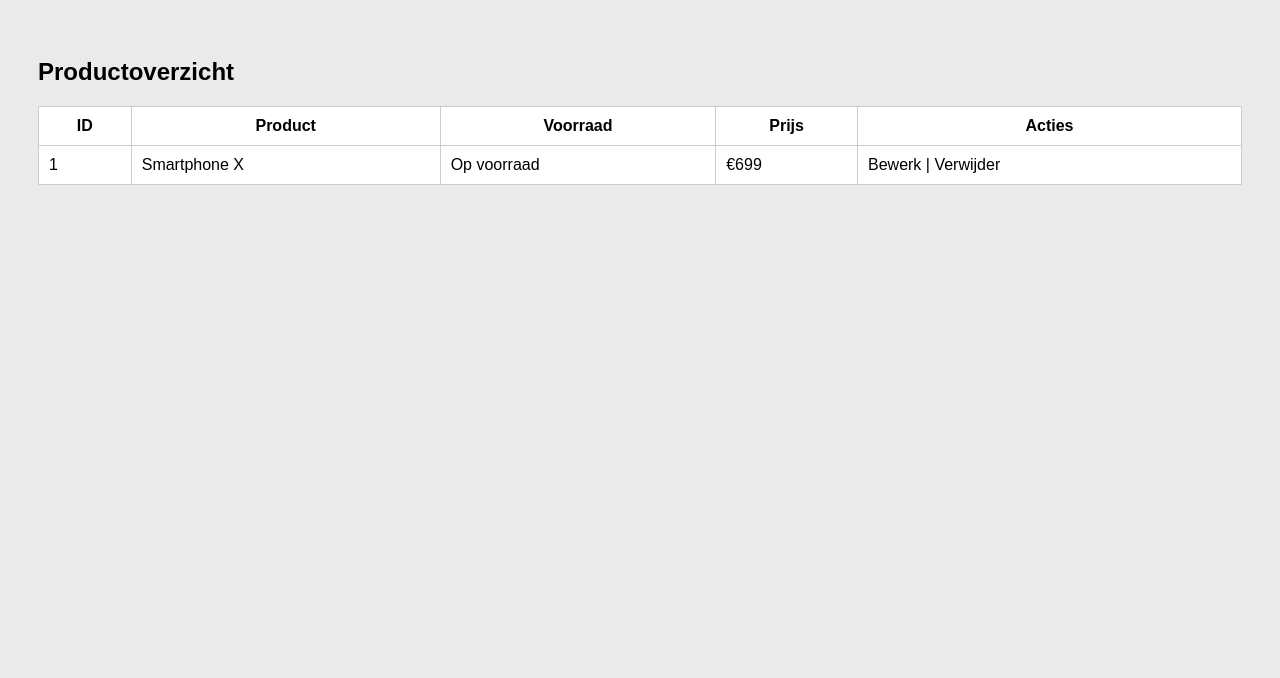
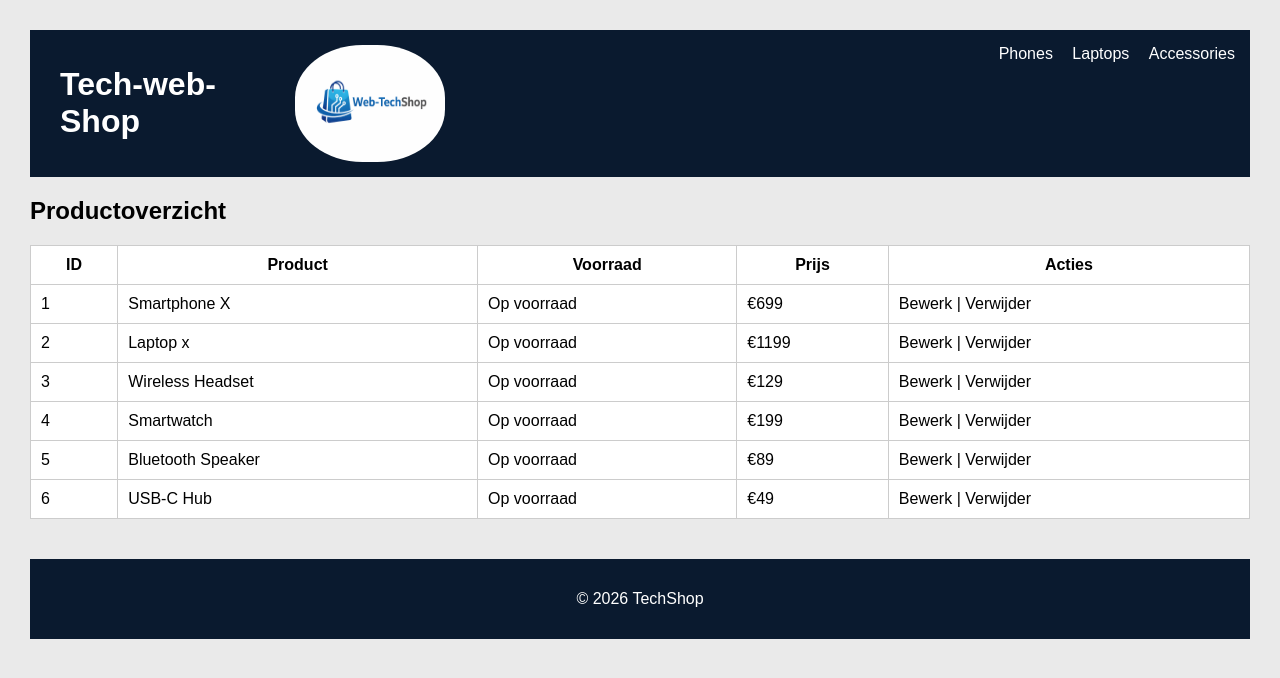
Before and after one commit to BenhamBilal/staticWebProject, a plain HTML site: page admin-folder/admin.html in a window 1280 px wide. Drawn offline with Linux system fonts and the light colour scheme.

Commit message:
admin delen aangepast

```diff
--- a/admin-folder/admin.html
+++ b/admin-folder/admin.html
@@ -5,8 +5,21 @@
     <meta name="viewport" content="width=device-width, initial-scale=1.0" />
     <title>Document</title>
     <link rel="stylesheet" href="/css/admin.css" />
+    <link rel="stylesheet" href="/css/style.css" />
   </head>
   <body>
+    <header>
+      <div class="container-title-logo">
+        <a href="#  "><h1>Tech-web-Shop</h1></a>
+        <img src="/img/web-tech-shop-logo.png" alt="" />
+      </div>
+
+      <nav>
+        <a href="#">Phones</a>
+        <a href="#">Laptops</a>
+        <a href="#">Accessories</a>
+      </nav>
+    </header>
     <h2>Productoverzicht</h2>
 
     <table>
@@ -24,6 +37,44 @@
         <td>€699</td>
         <td>Bewerk | Verwijder</td>
       </tr>
+      <tr>
+        <td>2</td>
+        <td>Laptop x</td>
+        <td>Op voorraad</td>
+        <td>€1199</td>
+        <td>Bewerk | Verwijder</td>
+      </tr>
+      <tr>
+        <td>3</td>
+        <td>Wireless Headset</td>
+        <td>Op voorraad</td>
+        <td>€129</td>
+        <td>Bewerk | Verwijder</td>
+      </tr>
+      <tr>
+        <td>4</td>
+        <td>Smartwatch</td>
+        <td>Op voorraad</td>
+        <td>€199</td>
+        <td>Bewerk | Verwijder</td>
+      </tr>
+      <tr>
+        <td>5</td>
+        <td>Bluetooth Speaker</td>
+        <td>Op voorraad</td>
+        <td>€89</td>
+        <td>Bewerk | Verwijder</td>
+      </tr>
+      <tr>
+        <td>6</td>
+        <td>USB-C Hub</td>
+        <td>Op voorraad</td>
+        <td>€49</td>
+        <td>Bewerk | Verwijder</td>
+      </tr>
     </table>
+    <footer>
+      <p>© 2026 TechShop</p>
+    </footer>
   </body>
 </html>
--- a/css/admin.css
+++ b/css/admin.css
@@ -17,15 +17,22 @@ padding: 20px;
   display: flex;
   flex-direction: column;
   gap: 10px;
+  height: 500px;
+}
+
+.box input,button,select {
+    height: 60px;
 }
 
 table {
   width: 100%;
   background: white;
   border-collapse: collapse;
+  margin-bottom: 40px;
 }
 
-th, td {
+th,
+td {
   border: 1px solid #ccc;
   padding: 10px;
 }
```
Also changed, not shown: css/style.css (+12 -12 lines), index.html (+4 -4 lines), product-htmls/product-laptop-pro.html (+4 -4 lines), product-htmls/product-smartphoneX.html (+2 -2 lines). Lines whose indentation alone changed are shown as unchanged.
